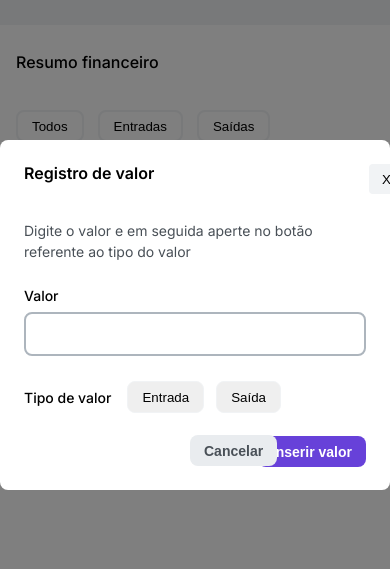
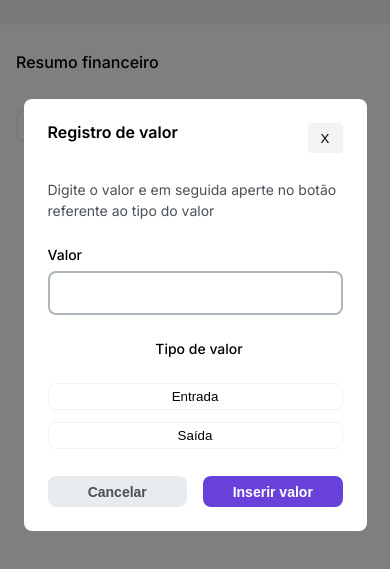
Before and after one commit to milenarodarte/control-finance, a plain HTML site: page index.html in a window 390 px wide. Both pictures are taken after a click on the button "Registrar Novo Valor". Shown: the part 107-676 px from the top of the page. Drawn offline with Linux system fonts and the light colour scheme.

Commit message:
modal for mobile

```diff
--- a/scripts/modal.js
+++ b/scripts/modal.js
@@ -12,6 +12,7 @@ closeModal.setAttribute('class', 'close-modal')
 const registroDeValor = document.createElement('p')
 registroDeValor.innerText = 'Registro de valor'
 registroDeValor.setAttribute('class', 'registro-de-valor')
+registroDeValor.setAttribute('placeholder', '00,00')
 
 
 
@@ -118,10 +119,18 @@ function criandoModal () {
         if ( el.classList.contains('botao-enviar-modal')){
             let listaFormadoraEntradaSaida = criandoCardEntradaSaida()
             listaFormadoraEntradaSaida.classList.toggle('show-modal')
-
+            console.log(listaFormadoraEntradaSaida)
         }
 
     })
+    botaoCancelarModal.addEventListener('click', function (e) {
+        const el= e.target
+        if (el.classList.contains('botao-cancelar-modal')) {
+            modalContainer.classList.toggle('show-modal')
+
+        }
+    })
+
 }
 criandoModal()
 
@@ -144,6 +153,7 @@ function adicionarEventoClick (){
         }
 
     })
+
 
     nenhumValor.addEventListener('click', function (e){
         const elemento = e.target
--- a/styles/modal.css
+++ b/styles/modal.css
@@ -156,6 +156,124 @@
 .show-modal {
     display: flex;
 }
-.show {
-display: flex;
+
+
+@media (max-width: 500px){
+    .modal {
+        width: 21.438rem;
+        height: 27rem;
+        background-color: var(--fixed-white);
+        border-radius: 0.5rem;
+        position: relative;
+
+    }
+
+    .close-modal {
+        position: absolute;
+        width: 2.188rem;
+        height: 1.875rem;
+        background-color: var(--color-grey-5);
+        border-radius: 0.25rem;
+        border: none;
+        bottom: 23.625rem;
+        left: 17.75rem;
+
+
+    }
+
+
+
+
+    .escolher-valor {
+        display: flex;
+        flex-direction: column;
+        align-items: center;
+        margin-top: 1.563rem;
+
+        height: 6.813rem;
+
+    }
+    .tipo-de-valor {
+
+        margin-left: 1.5rem;
+        height: 1.063rem;
+        font-size: var(--font-size-3);
+        font-weight: var(--font-weight-2);
+        line-height: 1.063rem ;
+        margin-bottom: 1rem;
+        margin-right: 1rem;
+        height: 2rem;
+
+
+    }
+    .botao-entrada {
+        height: 2rem;
+        border-radius: 0.5rem;
+        padding-left:0.875rem ;
+        padding-right: 0.875rem;
+        margin-bottom: 0.75rem;
+        border: 0.063rem solid var(--color-grey-5);
+        height: 2rem;
+        width: 18.438rem;
+        background-color: var(--fixed-white);
+    }
+    .botao-saida {
+       margin: 0 auto;
+        height: 2rem;
+        border-radius: 0.5rem;
+        padding-left:0.875rem ;
+        padding-right: 0.875rem;
+        border: 0.063rem solid var(--color-grey-5);
+        height: 2rem;
+        width: 18.438rem;
+        background-color: var(--fixed-white);
+    }
+
+
+
+    .botoes-modal-enviar-cancelar {
+        margin-right: 1.5rem;
+        display: flex;
+        justify-content: flex-end;
+        margin-top: 1.438rem ;
+    }
+    .botao-cancelar-modal {
+        position: absolute;
+        top: 23.563rem;
+        left: 1.5rem;
+        border: none;
+        width: 8.719rem;
+        border-radius: 0.5rem;
+        background-color: var(--color-grey-4);
+        color: var(--color-grey-2);
+        font-size: var(--font-size-3);
+        font-weight: var(--font-weight-1);
+        line-height: 1rem;
+        height: 1.938rem;
+        padding-top:0.438rem ;
+        padding-left:0.875rem;
+        padding-bottom:0.438rem ;
+        padding-right: 0.875rem;
+        margin-right: 1rem;
+    }
+    .botao-enviar-modal {
+        border: none;
+        border-radius: 0.5rem;
+        background-color: var(--color-brand-1);
+        color: var(--fixed-white);
+        font-size: var(--font-size-3);
+        font-weight: var(--font-weight-1);
+        line-height: 1rem;
+        height: 1.938rem;
+        padding-top:0.438rem ;
+        padding-left:0.875rem;
+        padding-bottom:0.438rem ;
+        padding-right: 0.875rem;
+        width: 8.719rem;
+        margin-top: 0.25rem;
+
+    }
+    .show-modal {
+        display: flex;
+    }
 }
```
